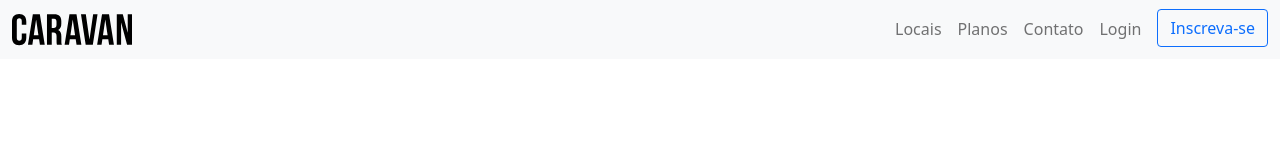
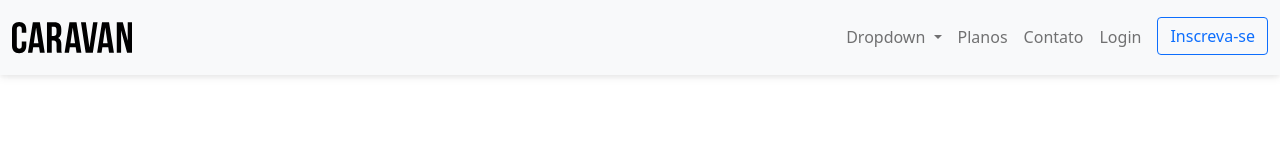
Before and after one commit to AlbertoSCandido/caravan-bootstrap, a plain HTML site: page index.html in a window 1280 px wide. Drawn offline with Linux system fonts and the light colour scheme.

Commit message:
Finaliza navbar

```diff
--- a/css/styles.css
+++ b/css/styles.css
@@ -0,0 +1,4 @@
+.box-shadow {
+  box-shadow: 0 2px 4px 0 rgba(0,0,0,.05),
+              0 4px 8px 0 rgba(0,0,0,.05);
+}
--- a/index.html
+++ b/index.html
@@ -9,7 +9,7 @@
   <link rel="stylesheet" href="css/styles.css">
 </head>
 <body>
-  <nav class="navbar navbar-expand-md navbar-light bg-light">
+  <nav class="navbar navbar-expand-md navbar-light bg-light fixed-top py-3 box-shadow">
     <div class="container-fluid">
       <a class="navbar-brand" href="index.html">
         <img src="img/caravan.svg" alt="Caravan" />
@@ -21,8 +21,15 @@
 
       <div class="collapse navbar-collapse" id="navbarSupportedContent">
         <ul class="navbar-nav ms-auto">
-          <li class="nav-item">
-            <a class="nav-link" href="planos.html">Locais</a>
+          <li class="nav-item dropdown">
+            <a class="nav-link dropdown-toggle" href="#" id="navbarDropdown" role="button" data-bs-toggle="dropdown" aria-expanded="false">
+              Dropdown
+            </a>
+            <ul class="dropdown-menu" aria-labelledby="navbarDropdown">
+              <li><a class="dropdown-item" href="local.html">California</a></li>
+              <li><a class="dropdown-item" href="local.html">Paris</a></li>
+              <li><a class="dropdown-item" href="local.html">Dublin</a></li>
+            </ul>
           </li>
           <li class="nav-item">
             <a class="nav-link" href="planos.html">Planos</a>
```
